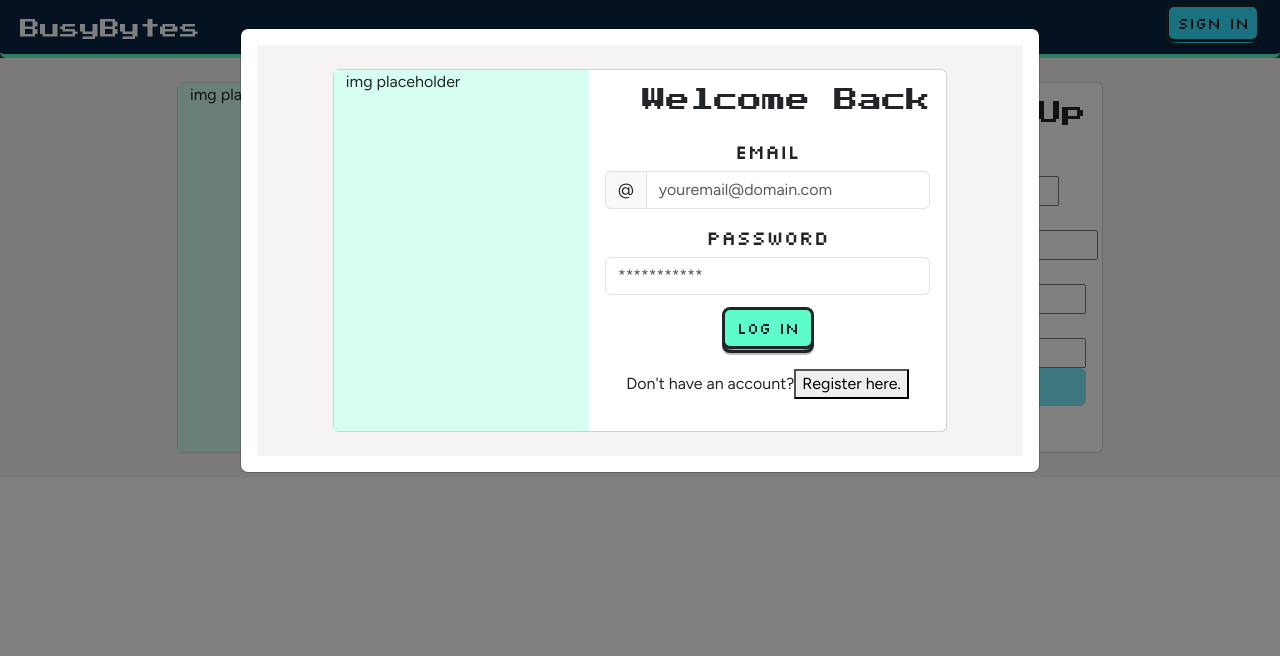
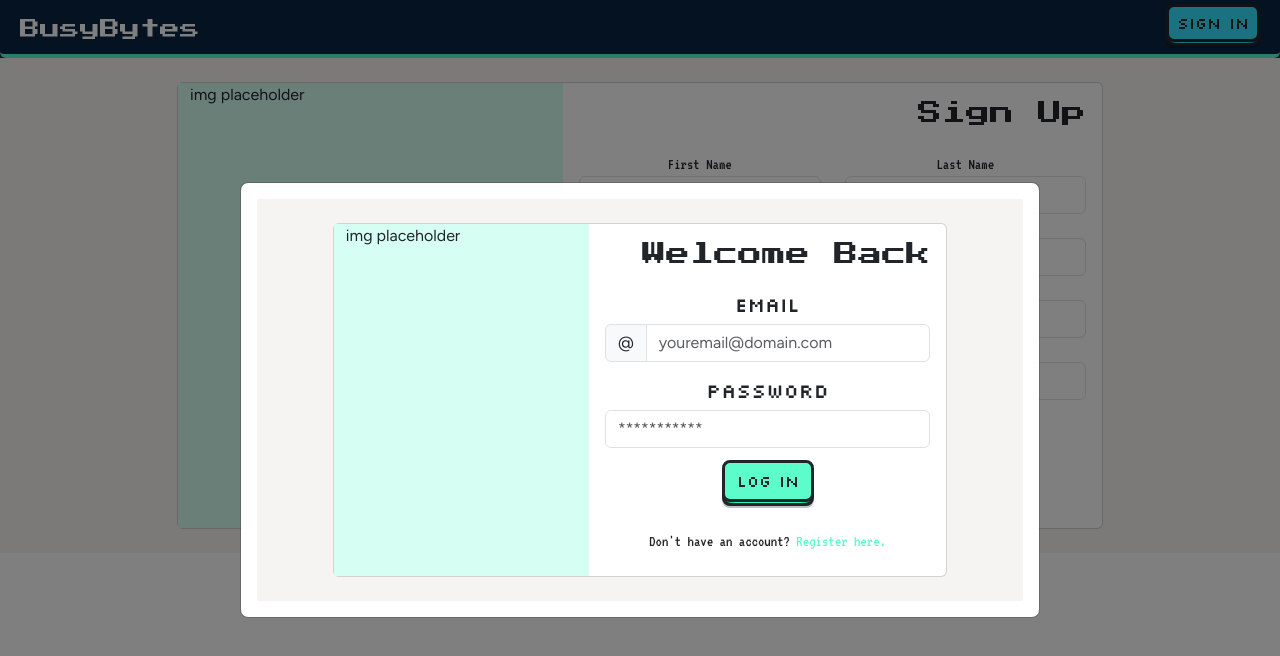
Before and after one commit to CodeOp-tech/fs26-group-D, a React (Vite) app in the folder client/: page /register in a window 1280 px wide. Both pictures are taken after a click on the button "Sign In". Shown: the top 656 px of the page. Built offline with nearby package versions, Linux system fonts and the light colour scheme; a web font is replaced by a local one.

Commit message:
Auth modal styled minus autohide

```diff
--- a/client/src/App.jsx
+++ b/client/src/App.jsx
@@ -95,8 +95,35 @@ function App() {
                 />
               }
             />
-            <Route path="/login" element={<Login />} />
-            <Route path="/register" element={<Register />} />
+            <Route
+              path="/login"
+              element={
+                <Login
+                  currentForm={currentForm}
+                  setCurrentForm={setCurrentForm}
+                  isOpen={isOpen}
+                  setIsOpen={() => {
+                    setIsOpen(false);
+                  }}
+                  showModal={showModal}
+                  hideModal={hideModal}
+                  toggleForm={toggleForm}
+                />
+              }
+            />
+            <Route
+              path="/register"
+              element={
+                <Register
+                  currentForm={currentForm}
+                  setCurrentForm={setCurrentForm}
+                  isOpen={isOpen}
+                  showModal={showModal}
+                  hideModal={hideModal}
+                  toggleForm={toggleForm}
+                />
+              }
+            />
 
             <Route
               path="/private/dashboard"
--- a/client/src/components/Login.jsx
+++ b/client/src/components/Login.jsx
@@ -4,7 +4,16 @@ import AuthContext from "./context/AuthContext";
 import axios from "axios";
 import "../App.css";
 
-function Login(props) {
+function Login({
+  currentForm,
+  setCurrentForm,
+  isOpen,
+  setIsOpen,
+  showModal,
+  hideModal,
+  toggleForm,
+  onFormSwitch
+}) {
   const auth = useContext(AuthContext);
   const navigate = useNavigate();
 
@@ -87,29 +96,25 @@ function Login(props) {
                             <button
                               type="submit"
                               className="btn mb-3 pushable-s"
-                              // onClick={showModal}
+                              //  onClick={hideModal}
                             >
                               <span className="shadow-btn-s"></span>
                               <span className="edge-s"></span>
-                              <span className="front-s">LOG IN </span>
+                              <span className="front-s"> LOG IN </span>
                             </button>
                           </div>
                         </form>
 
-                        <p>
+                        <button
+                          className="btn font-monospace"
+                          onClick={() => onFormSwitch("register")}
+                        >
                           Don't have an account?
-                          <button
-                            onClick={() => props.onFormSwitch("register")}
-                          >
+                          <span className="font-monospace text-secondary">
+                            {" "}
                             Register here.
-                          </button>
-                        </p>
-                        {/* <button
-        className="btn btn-secondary"
-        onClick={() => props.onFormSwitch("register")}
-      >
-         Register here.
-      </button> */}
+                          </span>
+                        </button>
                       </div>
                     </div>
                   </div>
--- a/client/src/components/NavBar.jsx
+++ b/client/src/components/NavBar.jsx
@@ -124,7 +124,13 @@ function NavBar({
           </nav>
         )}
       </div>
-      <Modal show={isOpen} size="lg" onHide={hideModal} dialogClassName={""}>
+      <Modal
+        show={isOpen}
+        size="lg"
+        onHide={hideModal}
+        dialogClassName={""}
+        centered
+      >
         <Modal.Body>
           {currentForm === "login" ? (
             <Login onFormSwitch={toggleForm} />
--- a/client/src/components/Register.jsx
+++ b/client/src/components/Register.jsx
@@ -164,10 +164,10 @@ function Register(props) {
                                 name="firstname"
                                 required
                                 onChange={handleInputChange}
+                                className="form-control"
                               />
                             </div>
                             <div className="col-6">
-                              {" "}
                               <label
                                 htmlFor="lastname"
                                 className="font-monospace"
@@ -181,11 +181,12 @@ function Register(props) {
                                 name="lastname"
                                 required
                                 onChange={handleInputChange}
+                                className="form-control"
                               />
                             </div>
                           </div>
 
-                          <div className="row">
+                          <div className="">
                             <label htmlFor="email" className="font-monospace">
                               Email address
                               <span className={validEmail ? "valid" : "hide"}>
@@ -212,6 +213,7 @@ function Register(props) {
                               aria-describedby="uidnote"
                               onFocus={() => setEmailFocus(true)}
                               onBlur={() => setEmailFocus(false)}
+                              className="form-control"
                             />
                             <p
                               id="uidnote"
@@ -249,6 +251,7 @@ function Register(props) {
                             aria-describedby="pwdnote"
                             onFocus={() => setPwdFocus(true)}
                             onBlur={() => setPwdFocus(false)}
+                            className="form-control"
                           />
                           <p
                             id="pwdnote"
@@ -290,6 +293,7 @@ function Register(props) {
                               <FontAwesomeIcon icon={faTimes} />
                             </span>
                           </label>
+                          <div className="mb-3">
                             <input
                               type="password"
                               placeholder="***********"
@@ -300,6 +304,7 @@ function Register(props) {
                               aria-describedby="confirmnote"
                               onFocus={() => setMatchFocus(true)}
                               onBlur={() => setMatchFocus(false)}
+                              className="form-control"
                             />
                             <p
                               id="confirm_pwd"
@@ -310,23 +315,30 @@ function Register(props) {
                               <FontAwesomeIcon icon={faInfoCircle} />
                               Must match the first password input field.
                             </p>
+                          </div>
+
+                          <div>
                             <button
-                            className="btn btn-primary"
                               type="submit"
+                              className="btn mb-3 pushable-b"
                               disabled={
                                 !validEmail || !validPwd || !validMatch
                                   ? true
                                   : false
                               }
                             >
-                            Sign up
+                              <span className="shadow-btn-b"></span>
+                              <span className="edge-b"></span>
+                              <span className="front-b">SIGN UP </span>
                             </button>
+                          </div>
                         </form>
                         <button
-                          className="link-btn"
+                          className=" btn font-monospace"
                           onClick={() => props.onFormSwitch("login")}
                         >
-                          Already have an account? Login here.
+                          Already have an account? Login{" "}
+                          <span className="text-primary">here.</span>
                         </button>
                       </div>
                     </div>
--- a/client/src/pages/Welcome.jsx
+++ b/client/src/pages/Welcome.jsx
@@ -53,6 +53,7 @@ function Welcome({
                     size="lg"
                     onHide={hideModal}
                     dialogClassName={""}
+                    centered
                   >
                     <Modal.Body>
                       {currentForm === "login" ? (
```
Lines whose indentation alone changed are shown as unchanged.
